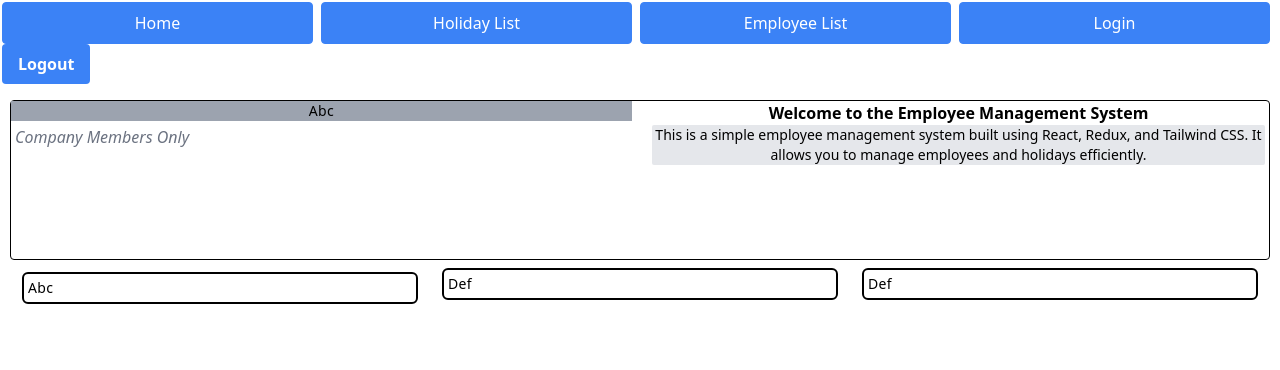
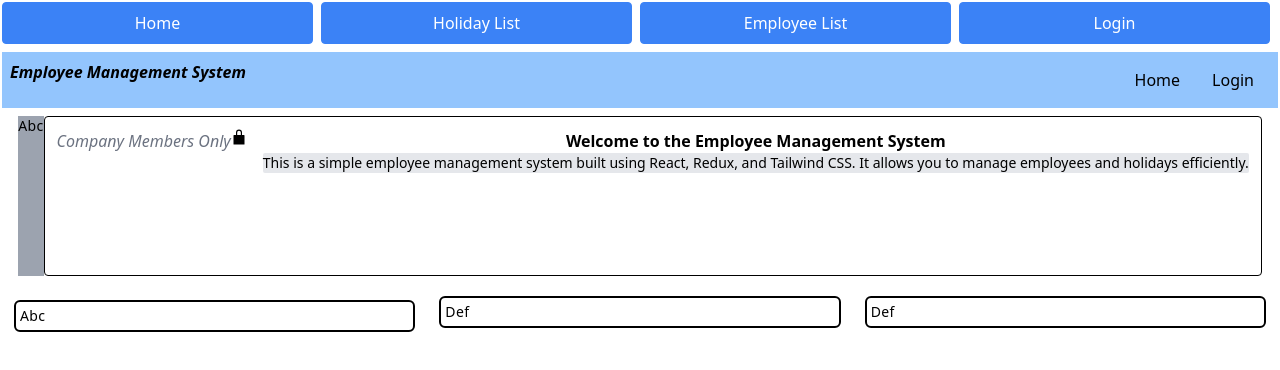
Before and after one commit to saranga1998/Employee-Management-Frontend, a React (Vite) app in the folder ReactApi/: page / in a window 1280 px wide. Shown: the top 370 px of the page. Built offline with nearby package versions, Linux system fonts and the light colour scheme.

Commit message:
Add React Icon

```diff
--- a/ReactApi/package.json
+++ b/ReactApi/package.json
@@ -14,6 +14,8 @@
     "axios": "^1.7.8",
     "react": "^18.3.1",
     "react-dom": "^18.3.1",
+    "react-icons": "^5.4.0",
+    "react-modal": "^3.16.3",
     "react-redux": "^9.1.2",
     "react-router-dom": "^7.1.0",
     "redux": "^4.2.1",
--- a/ReactApi/src/App.jsx
+++ b/ReactApi/src/App.jsx
@@ -1,4 +1,5 @@
 import './App.css'
+import Home from './Pages/Home'
 import Pages from './Pages/Pages'
 
 function App() {
@@ -8,6 +9,7 @@ function App() {
 
     <>
       <Pages />
+      {/* <Home/> */}
     </>
   )
 }
--- a/ReactApi/src/Components/Employee/EmployeeView.jsx
+++ b/ReactApi/src/Components/Employee/EmployeeView.jsx
@@ -35,8 +35,8 @@ function EmployeeView() {
                             className="w-full mt-6 rounded-md bg-slate-800 py-2 px-4 border border-transparent text-center text-sm text-white transition-all shadow-md hover:shadow-lg focus:bg-slate-700 focus:shadow-none active:bg-slate-700 hover:bg-slate-700 active:shadow-none disabled:pointer-events-none disabled:opacity-50 disabled:shadow-none">Add Employee</button>
                         </div>
                         <table className='table-auto m-2'>
-                            <thead className='border-2 rounded-t bg-blue-400 text-white'>
-                                <tr>
+                            <thead className=' bg-blue-600 text-white'>
+                                <tr className='border-2 border-blue-500 rounded-t'>
                                     <th scope="col" className='px-4 py-2'>Employee Id</th>
                                     <th scope="col" className='px-4 py-2'>Employee Name</th>
                                     <th scope="col" className='px-4 py-2'>Email</th>
--- a/ReactApi/src/Pages/Authentication/Login.jsx
+++ b/ReactApi/src/Pages/Authentication/Login.jsx
@@ -1,13 +1,17 @@
 import React, { useState, useEffect } from 'react'
+import Modal from 'react-modal'
 import { PasswordInput, TextInput } from '../../Components/Inputs/BasicInputs'
 import { useSelector, useDispatch } from 'react-redux'
 import { login } from '../../Redux/User/UserActions'
 import { useNavigate } from 'react-router-dom'
+import { IoCloseOutline } from "react-icons/io5";
 
+Modal.setAppElement('#root');
 function Login() {
 
   const dispatch = useDispatch();
   const navigate = useNavigate();
+  const [modalIsOpen, setModalIsOpen] = useState(false);
   const { user, error, loading } = useSelector((state) => state.users);
   const [logError, setLogError] = useState();
   const [credential, setCredential] = useState({
@@ -44,7 +48,13 @@ function Login() {
 
   return (
     <div className='content-center'>
-      <div className='max-w-sm rounded overflow-hidden shadow-lg p-2'>
+      <button onClick={() => setModalIsOpen(true)}>Login</button>
+
+      <Modal isOpen={modalIsOpen} onRequestClose={() => setModalIsOpen(false)} className='modal bg-transparent flex justify-center '>
+        <div className='max-w-sm rounded overflow-hidden shadow-lg p-2  bg-white'>
+          <div className='flex justify-end'>
+            <button onClick={() => setModalIsOpen(false)}><IoCloseOutline /></button>
+          </div>
           <form onSubmit={handleSubmit} class="mt-8 flex flex-col">
 
             <TextInput
@@ -53,17 +63,19 @@ function Login() {
             <PasswordInput
               label="Password" name="password" type="password" value={credential.password} onChange={handleChange} />
 
-          {credential.error && <p style={{ color: 'red' }}>{credential.error}</p>}
+            {credential.error && <p style={{ color: 'black' }}>{credential.error}</p>}
             {error && <p style={{ color: 'red' }}>{error}</p>}
 
             <div className='pt-2'>
               <button type='submit'
-              className="bg-blue-500 hover:bg-blue-700 text-white font-bold py-2 px-4 rounded
+                className="bg-blue-500 hover:bg-blue-700 text-black font-bold py-2 px-4 rounded
               focus:outline-none focus:shadow-outline">Login</button>
             </div>
 
           </form>
         </div>
+      </Modal>
+
 
     </div>
   )
--- a/ReactApi/src/Pages/Home.jsx
+++ b/ReactApi/src/Pages/Home.jsx
@@ -1,23 +1,35 @@
 import React from 'react'
+import Login from './Authentication/Login'
+import { IoLockClosedSharp } from "react-icons/io5";
 
 function Home() {
   return (
     <div className='row-auto mt-2 content-center'>
+      <nav className='nav-bar bg-blue-300 flex justify-between p-2'>
+        <div className="flex text-center">
+          <p className=' text-md italic font-bold '>Employee Management System</p>
+        </div>
+        <ul className="flex justify-evenly pl-2">
+          <li className="flex-1 "><a className="text-center block hover:bg-pink-200 hover:border-2 border-blue-500 rounded py-2 px-4 text-black font-medium" href="/">Home</a></li>
+          <li className="flex-1 "><a className="text-center block hover:bg-white hover:border-2 border-blue-500 rounded py-2 px-4 text-black" href="/login">Login</a></li>
+        </ul>
+
+      </nav>
       <div className='row-auto m-2 '>
 
-        <div className='border-solid border-black border rounded justify-start text-center columns-2 h-40' >
-
+        <div className='flex justify-center'>
           <div className='bg-gray-400 columns-1'>
             <p className='font-sans text-sm font-medium tracking-wide'>Abc</p>
           </div>
+          <div className='border-solid border-black border rounded justify-start text-center  h-40' >
+            <div className=' p-1 flex justify-items-end'>
 
-          <div className=' p-1 columns-1 justify-end'>
-
-            <div className='flex items-center'>
+              <div className='flex justify-center p-2'>
                 <p className='text-gray-500 font-light italic '>Company Members Only</p>
+                <IoLockClosedSharp />
               </div>
 
-            <div className=''>
+              <div className='p-2'>
                 <p className='font-bold text-base text-center'>Welcome to the Employee Management System</p>
                 <p className='text-sm bg-gray-200 rounded-sm text-center'>This is a simple employee management system built using React, Redux, and Tailwind CSS.
                   It allows you to manage employees and holidays efficiently.</p>
@@ -25,8 +37,9 @@ function Home() {
 
             </div>
           </div>
+        </div>
 
-        <div className='columns-3 m-2'>
+        <div className='columns-3 mt-5'>
           <div className='border-black border-solid border-2 p-1 m-1 rounded-md'>
             <p className='font-sans text-sm font-medium tracking-wide'>Abc</p>
           </div>
--- a/ReactApi/src/Pages/Pages.jsx
+++ b/ReactApi/src/Pages/Pages.jsx
@@ -12,7 +12,7 @@ import AddHoliday from '../Components/Holiday/AddHoliday.Jsx';
 import HolidayView from '../Components/Holiday/HolidayView';
 import HolidayEdit from '../Components/Holiday/HolidayEdit';
 import Login from './Authentication/Login';
-import Logout from '../Components/UserDetails/Logout';
+
 function Pages() {
     return (
         <>
@@ -27,7 +27,7 @@ function Pages() {
                                     <li className="flex-1 mr-2"><a className="text-center block border border-blue-500 rounded py-2 px-4 bg-blue-500 hover:bg-blue-700 text-white" href="/employees">Employee List</a></li>
                                     <li className="flex-1 mr-2"><a className="text-center block border border-blue-500 rounded py-2 px-4 bg-blue-500 hover:bg-blue-700 text-white" href="/login">Login</a></li>
                                 </ul>
-                                <Logout />
+
                             </nav>
 
                             {/* Define Routes */}
```
Also changed, not shown: 1 other file (tests, documents, lock files or other folders). Lines whose indentation alone changed are shown as unchanged.
